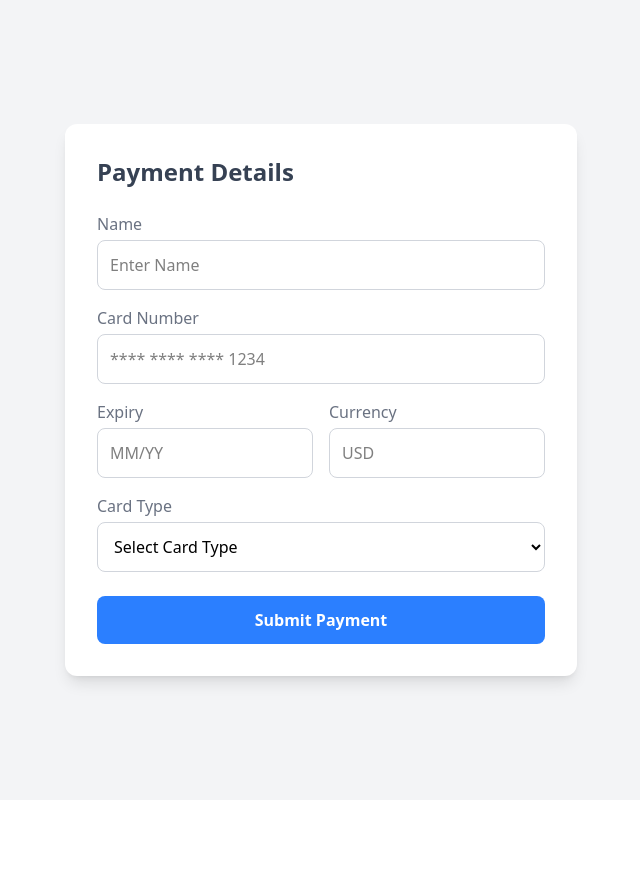
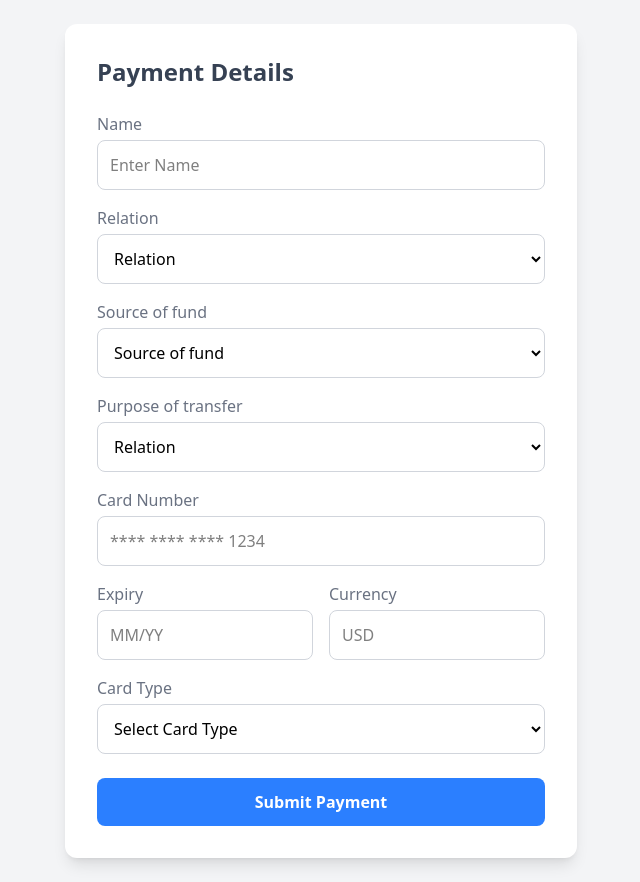
Before and after one commit to Sezan00/global-payment-react, a React (Vite) app: page /payment in a window 1280 px wide. Shown: the whole page, without its empty margins (319-959 px from the left). Before the commit the page ends 800 px from the top, so only its background shows below. Built offline with nearby package versions, Linux system fonts and the light colour scheme.

Commit message:
initial commit

```diff
--- a/src/dashboard/Dashboard.jsx
+++ b/src/dashboard/Dashboard.jsx
@@ -29,11 +29,12 @@ export const Dashboard = () => {
 
           <nav className="mt-6 space-y-2">
             <div
-              onClick={() => navigate("/payment")}
             className="px-6 py-2 text-gray-700 hover:bg-blue-50 hover:text-blue-600 rounded-r-full cursor-pointer">
               Dashboard
             </div>
-            <div className="px-6 py-2 text-gray-700 hover:bg-blue-50 hover:text-blue-600 rounded-r-full cursor-pointer">
+            <div
+            onClick={() => navigate("/payment")}
+            className="px-6 py-2 text-gray-700 hover:bg-blue-50 hover:text-blue-600 rounded-r-full cursor-pointer">
               Payments
             </div>
             <div className="px-6 py-2 text-gray-700 hover:bg-blue-50 hover:text-blue-600 rounded-r-full cursor-pointer">
--- a/src/payments/payment.jsx
+++ b/src/payments/payment.jsx
@@ -13,6 +13,27 @@ export const payment = () => {
                 placeholder="Enter Name"
                 className="w-full p-3 border border-gray-300 rounded-lg focus:outline-none focus:ring-2 focus:ring-blue-400"
             />
+            </div>
+            <div className='mb-4'>
+                 <label className="block text-gray-500 mb-1">Relation</label>
+                <select name="" id="" className='w-full p-3 border border-gray-300 rounded-lg focus:outline-none focus:ring-2 focus:ring-blue-400'>
+                    <option value="">Relation</option>
+                    <option value="">Dad</option>
+                </select>
+            </div>
+            <div className='mb-4'>
+                 <label className="block text-gray-500 mb-1">Source of fund</label>
+                <select name="" id="" className='w-full p-3 border border-gray-300 rounded-lg focus:outline-none focus:ring-2 focus:ring-blue-400'>
+                    <option value="">Source of fund</option>
+                    <option value="">Savings</option>
+                </select>
+            </div>
+            <div className='mb-4'>
+                 <label className="block text-gray-500 mb-1">Purpose of transfer</label>
+                <select name="" id="" className='w-full p-3 border border-gray-300 rounded-lg focus:outline-none focus:ring-2 focus:ring-blue-400'>
+                    <option value="">Relation</option>
+                    <option value="">Salary</option>
+                </select>
             </div>
 
             <div className="mb-4">
```
